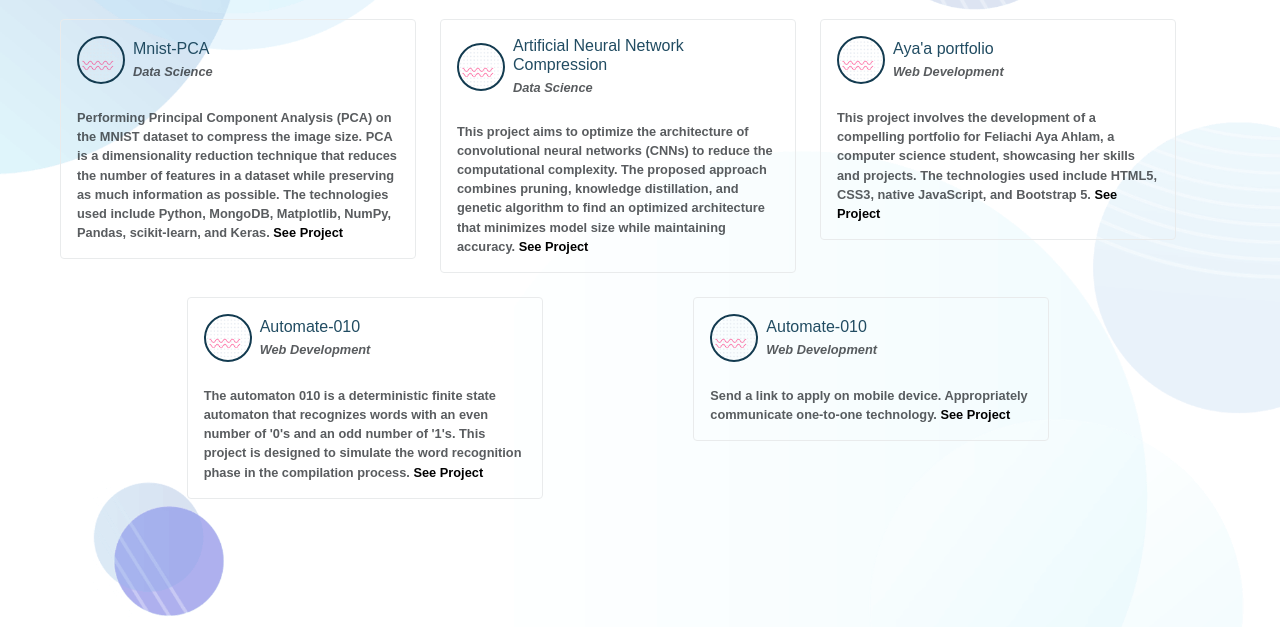
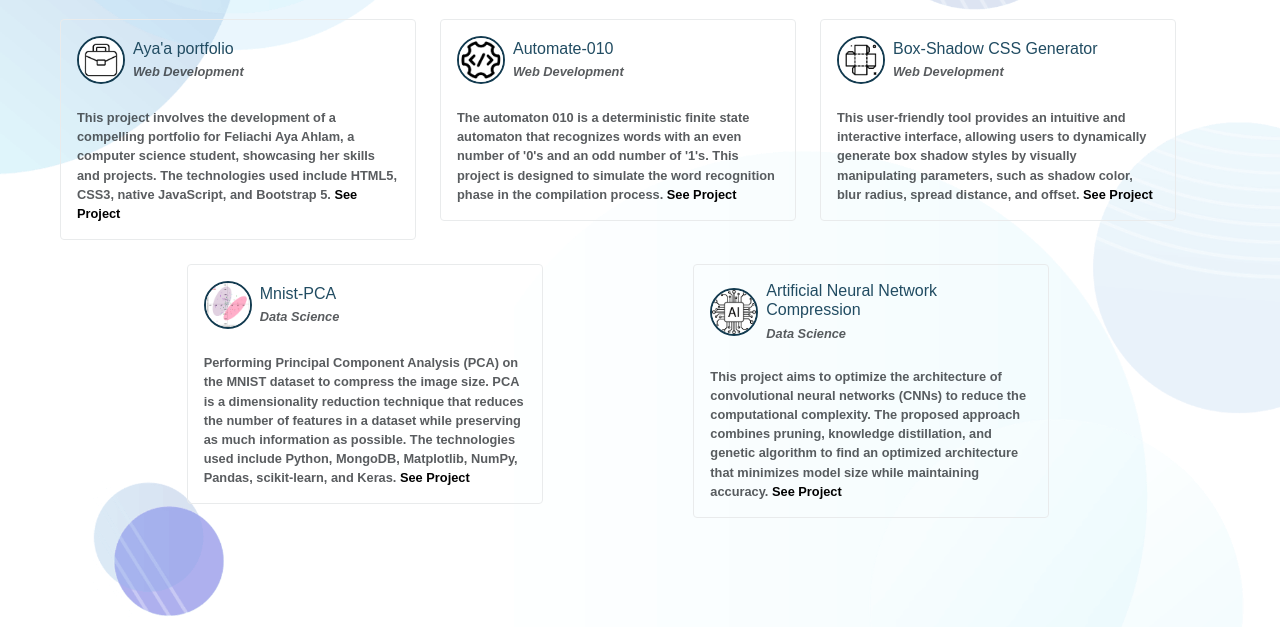
Before and after one commit to AmiraBelkis/Gallery, a plain HTML site: page index.html in a window 1280 px wide. Shown: the part 173-800 px from the top of the page. Drawn offline with nearby package versions, Linux system fonts and the light colour scheme.

Commit message:
add icons

```diff
--- a/index.html
+++ b/index.html
@@ -17,51 +17,13 @@
             <h1 class="text-center mt-5 mb-5 col-lg-12 text-primary">My Projects </h1>
         </div>
         <div class="row justify-content-evenly">
-            <!-- MNIST PCA -->
-            <div class="col-md-4">
-                <div class="card">
-                    <div class="d-flex mb-4 align-items-center">
-                        <div class="flex-shrink-0">
-                            <img src="assets/img/img-pattern.png" alt="" class="icon">
-                        </div>
-                        <div class="flex-grow-1 ms-2">
-                            <h6 class="card-title mb-1 sub-header">Mnist-PCA</h6>
-                            <p class="text-body-secondary mb-0 f-8 fst-italic">Data Science</p>
-                        </div>
-                    </div>
-                    <p class="card-text text-body-secondary f-8 ">
-                        Performing Principal Component Analysis (PCA) on the MNIST dataset to compress the image size. PCA is a dimensionality reduction technique that reduces the number of features in a dataset while preserving as much information as possible. The technologies
-                        used include Python, MongoDB, Matplotlib, NumPy, Pandas, scikit-learn, and Keras.
-                        <a href="https://github.com/AmiraBelkis/Mnist-PCA/blob/main/Script.ipynb" class="link-body-emphasis link-opacity-100 link-opacity-75-hover" target="_blank"> See Project</a>
-                    </p>
-                </div>
-            </div>
-            <!-- PFE -->
-            <div class="col-md-4">
-                <div class="card">
-                    <div class="d-flex mb-4 align-items-center">
-                        <div class="flex-shrink-0">
-                            <img src="assets/img/img-pattern.png" alt="" class="icon">
-                        </div>
-                        <div class="flex-grow-1 ms-2">
-                            <h6 class="card-title mb-1 sub-header">Artificial Neural Network Compression</h6>
-                            <p class="text-body-secondary mb-0 f-8 fst-italic">Data Science</p>
-                        </div>
-                    </div>
-                    <p class="card-text text-body-secondary f-8 ">
-                        This project aims to optimize the architecture of convolutional neural networks (CNNs) to reduce the computational complexity. The proposed approach combines pruning, knowledge distillation, and genetic algorithm to find an optimized architecture that
-                        minimizes model size while maintaining accuracy.
-                        <a href="https://github.com/AmiraBelkis/Neural-Network-Reduction-via-Knowledge-Transfer" class="link-body-emphasis link-opacity-100 link-opacity-75-hover" target="_blank"> See Project</a>
-                    </p>
-                </div>
-            </div>
 
             <!-- Aya's portfolio -->
             <div class="col-md-4">
                 <div class="card">
                     <div class="d-flex mb-4 align-items-center">
                         <div class="flex-shrink-0">
-                            <img src="assets/img/img-pattern.png" alt="" class="icon">
+                            <img src="assets/img/portfolio.jpg" alt="" class="icon">
                         </div>
                         <div class="flex-grow-1 ms-2">
                             <h6 class="card-title mb-1 sub-header">Aya'a portfolio</h6>
@@ -79,7 +41,7 @@
                 <div class="card">
                     <div class="d-flex mb-4 align-items-center">
                         <div class="flex-shrink-0">
-                            <img src="assets/img/img-pattern.png" alt="" class="icon">
+                            <img src="assets/img/compiler.png" alt="" class="icon">
                         </div>
                         <div class="flex-grow-1 ms-2">
                             <h6 class="card-title mb-1 sub-header">Automate-010</h6>
@@ -92,20 +54,62 @@
                     </p>
                 </div>
             </div>
+
+            <!-- Box shadow-->
             <div class="col-md-4">
                 <div class="card">
                     <div class="d-flex mb-4 align-items-center">
                         <div class="flex-shrink-0">
-                            <img src="assets/img/img-pattern.png" alt="" class="icon">
+                            <img src="assets/img/box.png" alt="" class="icon">
                         </div>
                         <div class="flex-grow-1 ms-2">
-                            <h6 class="card-title mb-1 sub-header">Automate-010</h6>
+                            <h6 class="card-title mb-1 sub-header">Box-Shadow CSS Generator</h6>
                             <p class="text-body-secondary mb-0 f-8 fst-italic">Web Development</p>
                         </div>
                     </div>
                     <p class="card-text text-body-secondary f-8 ">
-                        Send a link to apply on mobile device. Appropriately communicate one-to-one technology.
-                        <a href="index.html" class="link-body-emphasis link-opacity-100 link-opacity-75-hover"> See Project</a>
+                        This user-friendly tool provides an intuitive and interactive interface, allowing users to dynamically generate box shadow styles by visually manipulating parameters, such as shadow color, blur radius, spread distance, and offset.
+                        <a href="https://amirabelkis.github.io/Box-Shadow-2/" class="link-body-emphasis link-opacity-100 link-opacity-75-hover" target="_blank"> See Project</a>
+                    </p>
+                </div>
+            </div>
+
+            <!-- MNIST PCA -->
+            <div class="col-md-4">
+                <div class="card">
+                    <div class="d-flex mb-4 align-items-center">
+                        <div class="flex-shrink-0">
+                            <img src="assets/img/PCA.png" alt="" class="icon">
+                        </div>
+                        <div class="flex-grow-1 ms-2">
+                            <h6 class="card-title mb-1 sub-header">Mnist-PCA</h6>
+                            <p class="text-body-secondary mb-0 f-8 fst-italic">Data Science</p>
+                        </div>
+                    </div>
+                    <p class="card-text text-body-secondary f-8 ">
+                        Performing Principal Component Analysis (PCA) on the MNIST dataset to compress the image size. PCA is a dimensionality reduction technique that reduces the number of features in a dataset while preserving as much information as possible. The technologies
+                        used include Python, MongoDB, Matplotlib, NumPy, Pandas, scikit-learn, and Keras.
+                        <a href="https://github.com/AmiraBelkis/Mnist-PCA/blob/main/Script.ipynb" class="link-body-emphasis link-opacity-100 link-opacity-75-hover" target="_blank"> See Project</a>
+                    </p>
+                </div>
+            </div>
+
+            <!-- PFE -->
+            <div class="col-md-4">
+                <div class="card">
+                    <div class="d-flex mb-4 align-items-center">
+                        <div class="flex-shrink-0">
+                            <img src="assets/img/AI.jpg" alt="" class="icon">
+                        </div>
+                        <div class="flex-grow-1 ms-2">
+                            <h6 class="card-title mb-1 sub-header">Artificial Neural Network Compression</h6>
+                            <p class="text-body-secondary mb-0 f-8 fst-italic">Data Science</p>
+                        </div>
+                    </div>
+                    <p class="card-text text-body-secondary f-8 ">
+                        This project aims to optimize the architecture of convolutional neural networks (CNNs) to reduce the computational complexity. The proposed approach combines pruning, knowledge distillation, and genetic algorithm to find an optimized architecture that
+                        minimizes model size while maintaining accuracy.
+                        <a href="https://github.com/AmiraBelkis/Neural-Network-Reduction-via-Knowledge-Transfer" class="link-body-emphasis link-opacity-100 link-opacity-75-hover" target="_blank"> See Project</a>
                     </p>
                 </div>
             </div>
```
Also changed, not shown: assets/img/AI.jpg (added), assets/img/PCA.png (added), assets/img/box.png (added), assets/img/compilation.png (added), assets/img/compiler.png (added), assets/img/portfolio.jpg (added).
